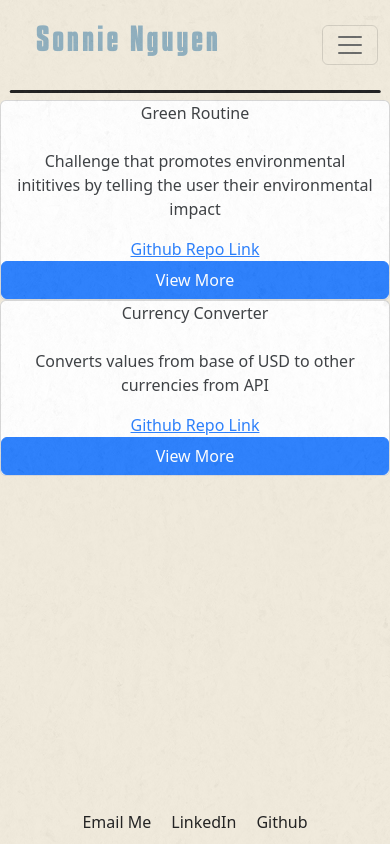
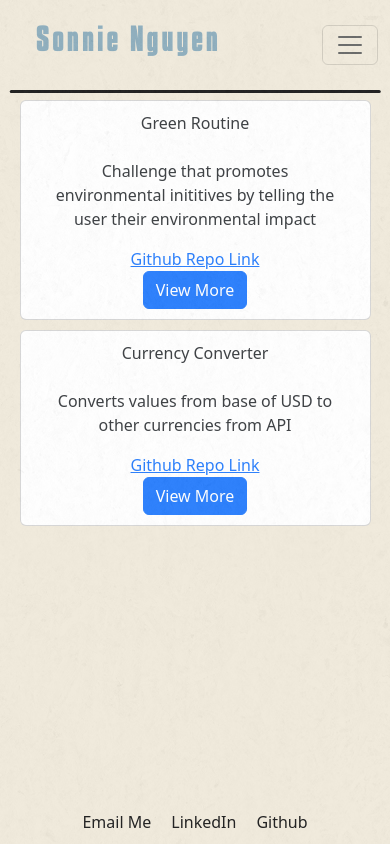
Before and after one commit to Sunsonni/PortfolioWebsite, a React (Vite) app in the folder Portfolio-client/: page /Projects in a window 390 px wide. Built offline with nearby package versions, Linux system fonts and the light colour scheme.

Commit message:
trying to fix mobile scrolling

```diff
--- a/Portfolio-client/src/App.css
+++ b/Portfolio-client/src/App.css
@@ -20,7 +20,7 @@ html, body {
 
 .content {
   flex: 1;
-  padding-top: 90px; /* Adjust this value to match the height of your navbar */
+  padding-top: 90px;
   display: flex;
   flex-direction: column;
   justify-content: center;
@@ -32,6 +32,7 @@ html, body {
 
 body {
   background-color: #EFE8D8!important;
+  padding-bottom: 50px;
 }
 
 body::after {
@@ -105,14 +106,13 @@ body::after {
 }
 
 .rounded-line {
-  width: 95%; /* Adjust width */
-  height: 3px; /* Line thickness */
-  background-color: black; /* Line color */
-  border-radius: 50px; /* Make the line rounded */
+  width: 95%;
+  height: 3px;
+  background-color: black;
+  border-radius: 50px;
   left: 50%;
   transform: translateX(-50%);
   margin-top: 90px;
-  /* bottom: -5px; */
   position: fixed;
   z-index: 99;
 }
@@ -127,9 +127,9 @@ body::after {
 }
 
 .content-container {
-  padding-top: 100px; /* Adjust for navbar height */
-  padding-bottom: 80px; /* Adjust for footer height */
-  min-height: calc(100vh - 130px); /* Adjust dynamically */
+  padding-top: 100px;
+  padding-bottom: 80px;
+  min-height: calc(100vh - 130px);
 }
 
 /* home page items */
@@ -230,10 +230,10 @@ body::after {
 }
 
 .footer p {
-  white-space: nowrap; /* Prevents line breaks */
+  white-space: nowrap;
   overflow: hidden;
-  text-overflow: ellipsis; /* Adds "..." if text is too long */
-  max-width: 200px; /* Adjust based on how much space you want the text to take */
+  text-overflow: ellipsis;
+  max-width: 200px;
   margin: 0;
 }
 
@@ -260,14 +260,14 @@ body::after {
 .resume-container {
   display: flex;
   flex-direction: column;
-  justify-content: center; /* Centers content vertically */
-  align-items: center; /* Centers content horizontally */
-  height: 100vh; /* Full viewport height */
-  text-align: center; /* Centers the text horizontally */
+  justify-content: center;
+  align-items: center;
+  height: 100vh;
+  text-align: center;
 }
 
 embed {
-  max-width: 100%; /* Makes sure the PDF stays responsive */
+  max-width: 100%;
 }
 
 .downloadButton{
@@ -281,10 +281,30 @@ embed {
   width: 100%;
   text-align: center;
   padding: 0;
+  z-index: 10;
 }
 
 .aboutContent {
   margin: 50px;
+
+}
+
+.card {
+  display: flex;
+  align-items: center;
+  width: 100%;
+  padding: 10px;
+
+}
+
+.blog {
+  display: flex;
+  flex-direction: column;
+  align-items: center;
+  justify-content: flex-start;
+  width: 90%;
+  margin: 0 auto;
+  gap: 10px;
 
 }
 
@@ -315,6 +335,7 @@ embed {
     flex-direction: column;
     align-items: center;
     justify-content: center;
+    justify-content: center;
   }
 
   .sunset {
--- a/Portfolio-client/src/Navigation.jsx
+++ b/Portfolio-client/src/Navigation.jsx
@@ -6,17 +6,38 @@ import {
     NavItem,
     NavbarToggler,
   } from 'reactstrap';
-  import { useState } from 'react'
+  import { useState, useEffect } from 'react'
   import { Link, useLocation } from 'react-router-dom'
   import './App.css'
 
 
 
   const Navigation = () => {
-    const location = useLocation();
-    const [isOpen, setIsOpen ] = useState(false);
+      const location = useLocation();
+      const [isOpen, setIsOpen ] = useState(false);
 
-    const toggle = () => setIsOpen(!isOpen);
+      const toggle = () => setIsOpen(!isOpen);
+
+    useEffect(() => {
+        const handleClickOutside = (event) => {
+            if(!event.target.closest('.navbar')) {
+                setIsOpen(false);
+            }
+        };
+
+        if(isOpen) {
+            document.addEventListener('click', handleClickOutside);
+        } else {
+            document.removeEventListener('click', handleClickOutside);
+        }
+
+        return () => document.removeEventListener('click', handleClickOutside);
+    }, [isOpen])
+
+    useEffect(() => {
+        setIsOpen(false);
+    }, [location.pathname]);
+
 
     return (
        <>
--- a/Portfolio-client/src/components/Card.jsx
+++ b/Portfolio-client/src/components/Card.jsx
@@ -11,8 +11,7 @@ const Blog = ({project}) => {
 const { title, description, link, id } = project;
 console.log(id);
     return (
-        <>
-        <Card>
+        <Card className='card'>
             <CardTitle>
                 {title}
             </CardTitle>
@@ -28,7 +27,6 @@ console.log(id);
             View More
             </Link>
         </Card>
-        </>
     );
 };
 
--- a/Portfolio-client/src/components/Projects.jsx
+++ b/Portfolio-client/src/components/Projects.jsx
@@ -5,12 +5,12 @@ const Projects = () => {
     console.log(projects);
 
     return (
-        <>
+        <div className="blog">
             {projects.map((project, index) => {
                 return <Blog key={project.id || index } project={project} />
             })
         }
-        </>
+        </div>
     );
 }
 export default Projects;
```
